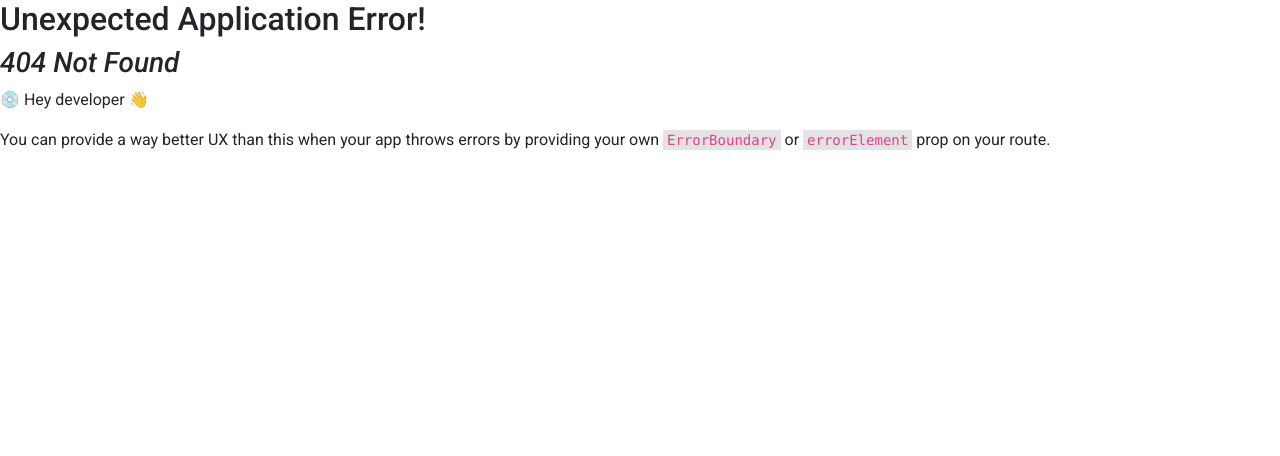
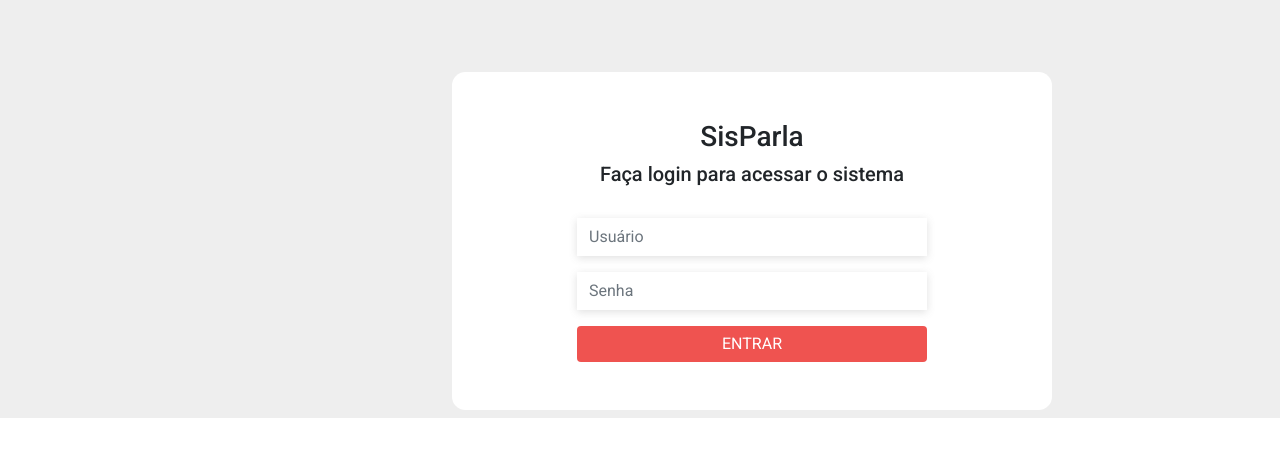
Before and after one commit to gustavofaquim/sisparla-frontend, a React (Vite) app: page /login in a window 1280 px wide. Before the commit this address had no page. Shown: the top 456 px of the page. Built offline with nearby package versions, Linux system fonts and the light colour scheme.

Commit message:
feat: implementando login

```diff
--- a/src/App.jsx
+++ b/src/App.jsx
@@ -1,31 +1,19 @@
-import { useState } from 'react';
+import React from 'react';
+import { Outlet } from 'react-router-dom';
 
 import Header from "./components/Header.jsx";
-import { Outlet } from 'react-router-dom';
 
+import './styles/app.sass';
 
-import './styles/app.sass'
-
-function App() {
-
+const App = ({isAuthenticated, onLogout}) => {
   return (
     <div className="app">
-      <div className='main'>
+      <Header isAuthenticated={isAuthenticated}  />
+      <div className="content">
+        <Outlet />
+      </div>
+    </div>
+  );
+};
 
-       <div className='header'>
-        <Header />
-       </div>
-
-        <div className="content">
-          <Outlet />
-        </div>
-
-
-      </div>
-
-
-    </div>
-  )
-}
-
-export default App
+export default App;
--- a/src/components/ApoiadoresNovo.jsx
+++ b/src/components/ApoiadoresNovo.jsx
@@ -6,6 +6,8 @@ import { useState, useEffect } from "react";
 import { useNavigate } from "react-router-dom";
 
 import "../styles/components/apoiador-novo.sass"
+
+import { FaWhatsapp } from "react-icons/fa6";
 
 const ApoiadoresNovo = () => {
 
@@ -253,17 +255,17 @@ const ApoiadoresNovo = () => {
                 <p className='form-session-title'>Informações Pessoais</p>
                 <div class="form-row">
 
-                    <div class="form-group col-md-4">
+                    <div class="form-group col-md-5">
                         <label htmlFor="nome">Nome</label>
                         <input type="nome" class="form-control" id="nome" name='nome' placeholder="Nome" value={nome|| ''} onChange={(e) => setNome(e.target.value)} />
                     </div>
 
-                    <div class="form-group col-md-2">
+                    <div class="form-group">
                         <label htmlFor="apelido">Apelido</label>
                         <input type="text" class="form-control" id="apelido" placeholder="Apelido" value={apelido|| ''} onChange={(e) => setApelido(e.target.value)} />
                     </div>
 
-                    <div class="form-group col-md-2">
+                    <div class="form-group">
                         <label htmlFor="inputEstado">Profissão</label>
                         <select id="inputEstado" class="form-control" value={profissao|| ''} onChange={(e) => setProfissao(e.target.value)}>
                             <option selected>Escolher...</option>
@@ -276,13 +278,13 @@ const ApoiadoresNovo = () => {
                         </select>
                     </div>
 
-                    <div class="form-group col-md-2">
+                    <div class="form-group">
                         <label htmlFor="nascimento">Data de Nascimento</label>
                         <input type="date" class="form-control" id="nascimento" value={nascimento|| ''} onChange={(e) => setNascimento(e.target.value)}  />
                     </div>
 
 
-                    <div class="form-group col-md-2">
+                    <div class="form-group">
                         <label htmlFor="classificacao">Classificação</label>
                         <select id="classificacao" class="form-control" value={classificacao|| ''} onChange={(e) => setClassificacao(e.target.value)}>
                             <option selected>Escolher...</option>
@@ -296,22 +298,7 @@ const ApoiadoresNovo = () => {
                     </div>
 
 
-                </div>
-
-
-                <div class="form-row">
-
-                    <div class="form-group col-md-4">
-                        <label htmlFor="email">E-mail</label>
-                        <input type="email" class="form-control" id="email" placeholder="E-mail" value={email|| ''} onChange={(e) => setEmail(e.target.value)} />
-                    </div>
-
                     <div class="form-group">
-                        <label htmlFor="telefone">Telefone</label>
-                        <input type="text" class="form-control" id="telefone" placeholder="Telefone" value={telefone|| ''} onChange={(e) => setTelefone(e.target.value)} />
-                    </div>
-
-                    <div class="form-group col-md-2">
                         <label htmlFor="situacao">Situação</label>
                         <select id="situacao" class="form-control" value={situacao|| ''} onChange={(e) => setSituacao(e.target.value)} >
                             <option selected>Escolher...</option>
@@ -325,20 +312,37 @@ const ApoiadoresNovo = () => {
 
                 </div>
 
+
+                <div class="form-row">
+
+                    <div class="form-group">
+                        <label htmlFor="email">E-mail</label>
+                        <input type="email" class="form-control" id="email" placeholder="E-mail" value={email|| ''} onChange={(e) => setEmail(e.target.value)} />
+                    </div>
+
+                    <div class="form-group">
+                        <label htmlFor="telefone">Telefone
+                        <span> <input type="checkbox" id='whatsapp' name='whatsapp' /> <FaWhatsapp /> </span>
+                        </label>
+                        <input type="text" class="form-control" id="telefone" placeholder="Telefone" value={telefone|| ''} onChange={(e) => setTelefone(e.target.value)} />
+                    </div>
+
+                </div>
+
                 <p className='form-session-title'>Endereço</p>
                 <div class="form-row">
 
-                    <div class="form-group col-md-2">
+                    <div class="form-group">
                         <label htmlFor="cep">CEP</label>
                         <input type="text" class="form-control" id="cep" name="cep" value={cep|| ''} onChange={(e) => setCep(e.target.value)}  />
                     </div>
 
-                    <div class="form-group col-md-2">
+                    <div class="form-group">
                         <label htmlFor="cidade">Cidade</label>
                         <input type="text" class="form-control" id="cidade" placeholder='Cidade' value={cidade|| ''} onChange={(e) => setCidade(e.target.value)}  />
                     </div>
 
-                    <div class="form-group col-md-1">
+                    <div class="form-group">
                         <label htmlFor="estado">Estado</label>
                         <select id="estado" class="form-control" name='estado' value={estado|| ''} onChange={(e) => setEstado(e.target.value)} >
                             <option selected>Escolher...</option>
@@ -350,28 +354,28 @@ const ApoiadoresNovo = () => {
                         </select>
                     </div>
 
-                    <div class="form-group col-md-4">
+                    <div class="form-group">
                         <label htmlFor="endereco">Lagradouro</label>
                         <input type="text" class="form-control" id="endereco" value={lagradouro|| ''} onChange={(e) => setLagradouro(e.target.value)}  />
                     </div>
 
-                    <div class="form-group col-md-2">
+                    <div class="form-group">
                         <label htmlFor="bairro">Bairro</label>
                         <input type="text" class="form-control" id="bairro" value={bairro|| ''} onChange={(e) => setBairro(e.target.value)}  />
                     </div>
 
-                    <div class="form-group col-md-2">
+                    <div class="form-group">
                         <label htmlFor="bairro">Quadra</label>
                         <input type="text" class="form-control" id="bairro" value={quadra|| ''} onChange={(e) => setQuadra(e.target.value)}  />
                     </div>
 
-                    <div class="form-group col-md-2">
+                    <div class="form-group">
                         <label htmlFor="numero">Numero</label>
                         <input type="text" class="form-control" id="numero" value={numero|| ''} onChange={(e) => setNumero(e.target.value)}  />
                     </div>
 
 
-                    <div class="form-group col-md-2">
+                    <div class="form-group">
                         <label htmlFor="complemento">Ponto Referencia</label>
                         <input type="text" class="form-control" id="complemento" value={pontoReferencia|| ''} onChange={(e) => setPontoReferencia(e.target.value)}  />
                     </div>
@@ -382,7 +386,7 @@ const ApoiadoresNovo = () => {
 
                 <div class="form-row">
 
-                   <div class="form-group col-md-2">
+                   <div class="form-group">
                     <p>Movimento ou Entidade ?</p>
                     <div class="form-check form-check-inline">
                             <input class="form-check-input" type="radio" name="entidade" id="entidade" value="sim" onChange={(e) => setEntidade(e.target.value)} />
@@ -396,7 +400,7 @@ const ApoiadoresNovo = () => {
                    </div>
 
 
-                    <div class="form-group col-md-1">
+                    <div class="form-group">
                         <label htmlFor="entidadeTipo">Tipo</label>
                         <select id="entidadeTipo" class="form-control"  value={entidadeTipo|| ''} onChange={(e) => setEntidadeTipo(e.target.value)}>
                             <option selected>Escolher...</option>
@@ -408,7 +412,7 @@ const ApoiadoresNovo = () => {
                         </select>
                     </div>
 
-                    <div class="form-group col-md-3">
+                    <div class="form-group">
                         <label htmlFor="entidadeNome">Nome</label>
                         <input type="text" class="form-control" id="entidadeNome" placeholder='Nome do Movimento Social ou Sindicato' value={inputValue}  onChange={handleInputChange} />
                         {suggestions.length > 0 && (
@@ -422,17 +426,17 @@ const ApoiadoresNovo = () => {
                         )}
                         </div>
 
-                    <div class="form-group col-md-1">
+                    <div class="form-group">
                         <label htmlFor="entidadeSigla">Sigla</label>
                         <input type="text" class="form-control" id="entidadeSigla"  value={entidadeSigla|| ''} onChange={(e) => setEntidadeSigla(e.target.value)} />
                     </div>
 
-                    <div class="form-group col-md-3">
+                    <div class="form-group">
                         <label htmlFor="entidadeCargo">Cargo</label>
                         <input type="text" class="form-control" id="entidadeCargo" value={entidadeCargo|| ''} onChange={(e) => setEntidadeCargo(e.target.value)} />
                     </div>
 
-                    <div class="form-group col-md-2">
+                    <div class="form-group">
                         <p>Liderança ?</p>
                         <div class="form-check form-check-inline">
                             <input class="form-check-input" type="radio" name="lideranca" id="lideranca1" value="sim" onChange={(e) => setEntidadeLideranca(e.target.value)}  />
@@ -450,7 +454,7 @@ const ApoiadoresNovo = () => {
                 <p className='form-session-title'>Partido Político</p>
                 <div class="form-row">
 
-                <div className="form-group col-md-3">
+                <div className="form-group">
                     <label htmlFor="partido">Agremiação partidária</label>
                     <select id="partido" className="form-control" value={partido || ''} onChange={(e) => setPartido(e.target.value)}>
                         <option disabled>Escolher...</option>
@@ -462,12 +466,12 @@ const ApoiadoresNovo = () => {
                     </select>
                 </div>
 
-                    <div class="form-group col-md-3">
+                    <div class="form-group">
                         <label htmlFor="partidoCargo">Cargo</label>
                         <input type="text" class="form-control" id="partidoCargo" value={partidoCargo|| ''} onChange={(e) => setPartidoCargo(e.target.value)} />
                     </div>
 
-                    <div class="form-group col-md-2">
+                    <div class="form-group">
                         <p>Liderança ?</p>
                         <div class="form-check form-check-inline">
                             <input class="form-check-input" type="radio" name="partidoLideranca" id="partidoLideranca1" value="sim" onChange={(e) => setPartidoLideranca(e.target.value)} />
--- a/src/components/Header.jsx
+++ b/src/components/Header.jsx
@@ -7,7 +7,7 @@ import '../styles/components/header.sass';
 import Sidebar from '../components/Sidebar.jsx';
 import UserFront from './UserFront';
 
-const Header = () => {
+const Header = ({isAuthenticated}) => {
   const [sidebarVisible, setSidebarVisible] = useState(true);
 
   const toggleSidebar = () => setSidebarVisible(!sidebarVisible);
@@ -34,6 +34,12 @@ const Header = () => {
     };
   }, []);
 
+  console.log(isAuthenticated)
+
+  if (!isAuthenticated) {
+    return null;
+  }
+
   return (
     <div className="menu">
        <div className="header-bar">
--- /dev/null
+++ b/src/login.jsx
@@ -0,0 +1,24 @@
+
+import "./styles/login.sass";
+
+const Login = () => {
+
+    return(
+        <div className="login">
+            <h3>SisParla</h3>
+            <h5>Faça login para acessar o sistema</h5>
+            <form>
+                <div class="form-group">
+                    <input type="text" class="form-control" id="user" aria-describedby="user" placeholder="Usuário" />
+                </div>
+                <div class="form-group">
+                    <input type="password" class="form-control" id="senha" placeholder="Senha" />
+                </div>
+                <button type="submit" class="btn btn-primary">ENTRAR</button>
+            </form>
+
+        </div>
+    )
+}
+
+export default Login;
--- a/src/main.jsx
+++ b/src/main.jsx
@@ -1,34 +1,60 @@
-import React from 'react'
-import ReactDOM from 'react-dom/client'
-import App from './App.jsx'
-
-import { createBrowserRouter, RouterProvider, Route } from 'react-router-dom';
+import React, { useState } from 'react';
+import ReactDOM from 'react-dom/client';
+import { BrowserRouter as Router, Route, Routes, Navigate } from 'react-router-dom';
 
 import "./styles/main.sass";
 
-//Paginas
+// Componentes
+import App from './App.jsx';
 import ApoiadoresList from './components/ApoiadoresList.jsx';
 import ApoiadoresNovo from './components/ApoiadoresNovo.jsx';
+import Login from './login.jsx';
 
-const router = createBrowserRouter([
-  {
-    element: <App />,
-    children:[
-      {
-        path: "/apoiadores",
-        element: <ApoiadoresList />
-      },
-      {
-        path: "/novo-apoiador",
-        element: <ApoiadoresNovo />
-      }
-    ]
-  }
-]);
 
+const Root = () => {
+
+  const [isAuthenticated, setAuthenticated] = useState(false);
+
+  const handleLogin = () => {
+    // Lógica de autenticação aqui (por exemplo, chamada à API de login)
+    // Se a autenticação for bem-sucedida, chame setAuthenticated(true)
+    setAuthenticated(true);
+  };
+
+  const handleLogout = () => {
+    // Lógica de logout aqui
+    // Por exemplo, chame setAuthenticated(false)
+    setAuthenticated(false);
+  };
+
+
+  const PrivateRoute = ({ element }) => {
+    return isAuthenticated ? element : <Navigate to="/login" />;
+  };
+
+
+
+  return (
+    <Router>
+
+      <Routes>
+        <Route path="/" element={<App isAuthenticated={isAuthenticated} onLogout={handleLogout} />}>
+
+          <Route path="apoiadores" element={<PrivateRoute element={<ApoiadoresList />} />}/>
+
+          <Route path="novo-apoiador" element={<PrivateRoute element={<ApoiadoresNovo />} />}/>
+
+          <Route path="login" element={<Login />} />
+
+        </Route>
+
+      </Routes>
+    </Router>
+  );
+};
 
 ReactDOM.createRoot(document.getElementById('root')).render(
   <React.StrictMode>
-    <RouterProvider router={router} />
+    <Root />
   </React.StrictMode>,
-)
+);
--- a/src/styles/components/apoiador-novo.sass
+++ b/src/styles/components/apoiador-novo.sass
@@ -9,7 +9,6 @@
         width: 100%
 
 
-
         .form-session-title
             margin-top: 2.5rem
             font-size: 1.1rem
@@ -19,6 +18,12 @@
 
         .form-group
             padding-right: 2rem
+
+            label
+                span
+
+                    font-size: 1.1rem
+                    margin-left: 80px
 
 
 
@@ -34,8 +39,9 @@
 
 
         textarea
-            width: 500px
-            height: 100px
+            width: 50%
+            min-width: 20rem
+            height: 200px
 
         .btn
             width: 100%
--- a/src/styles/components/apoiadores-list.sass
+++ b/src/styles/components/apoiadores-list.sass
@@ -9,6 +9,7 @@
         width: 100%
         min-width: 300px
         white-space: nowrap
+        max-width: 100%
         overflow-x: auto
         border-collapse: collapse
         text-align: left
@@ -26,10 +27,18 @@
             height: 2.3rem
 
         tr
-           height: 2rem
+            height: 3rem
+
 
         tr:nth-child(even)
             background-color: #f2f2f2
+
+
+        td
+            display: table-cell
+            padding: 0.5rem 1rem
+            text-overflow: ellipsis
+            overflow: hidden
 
     .ativo
         @include mixins.status
--- a/src/styles/components/sidebar.sass
+++ b/src/styles/components/sidebar.sass
@@ -8,6 +8,7 @@
   width: 180px
   animation: showSidebar .4s
   box-shadow: rgba(0, 0, 0, 0.1) -4px 9px 25px -6px
+  z-index: 2
 
   svg
     position: fixed
--- /dev/null
+++ b/src/styles/login.sass
@@ -0,0 +1,37 @@
+@use "variables"
+@use "mixins"
+
+
+.login
+    padding: 3rem
+    margin: auto
+    width: 100%
+    justify-content: center
+    max-width: 600px
+    border-radius: 10pt
+    background: variables.$cor-fundo-branco
+    text-align: center
+
+    form
+        margin: auto
+        margin-top: 2rem
+        width: 100%
+        max-width: 350px
+        text-align: left
+
+        input
+            border-radius: 0
+            border: 0px solid #c4c9d0
+            box-shadow: rgba(99, 99, 99, 0.2) 0px 2px 8px 0px
+
+            &:focus
+                box-shadow: rgba(50, 50, 93, 0.25) 0px 2px 5px -1px, variables.$cor-destaque 0px 1px 3px -1px
+                outline: none
+
+        button
+            background-color: variables.$cor-destaque
+            border: 0px solid
+            width: 100%
+
+            &:hover
+                background-color: variables.$cor-destaque-hover
--- a/src/styles/variables.sass
+++ b/src/styles/variables.sass
@@ -2,6 +2,7 @@
 $font-family: 'Roboto'
 $side-nav-link-color: #5e5e5e
 $cor-destaque: #ef5350
+$cor-destaque-hover: #ed1411
 $cor-fundo-branco: #ffffff
 $cor-fundo-cinza: #e3e3e39b
 $cor-ativo: #4CAF50
```
